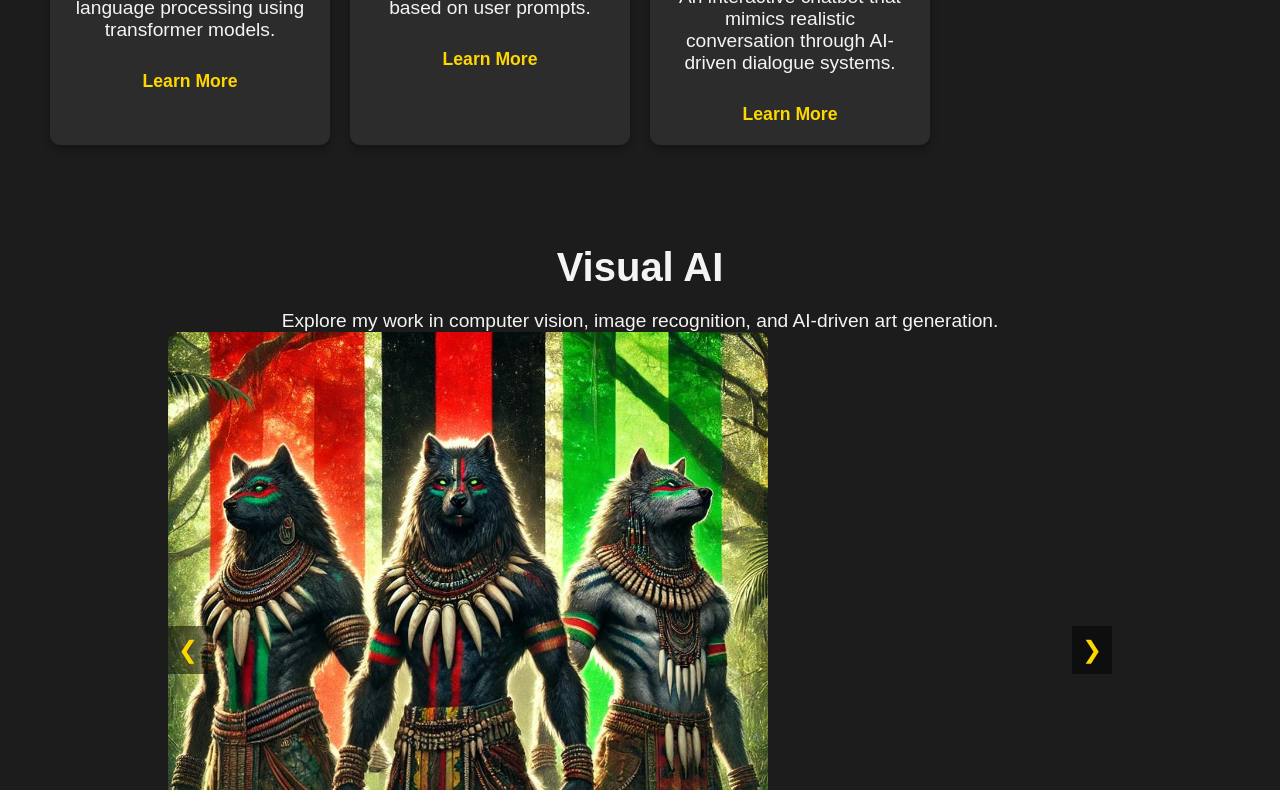
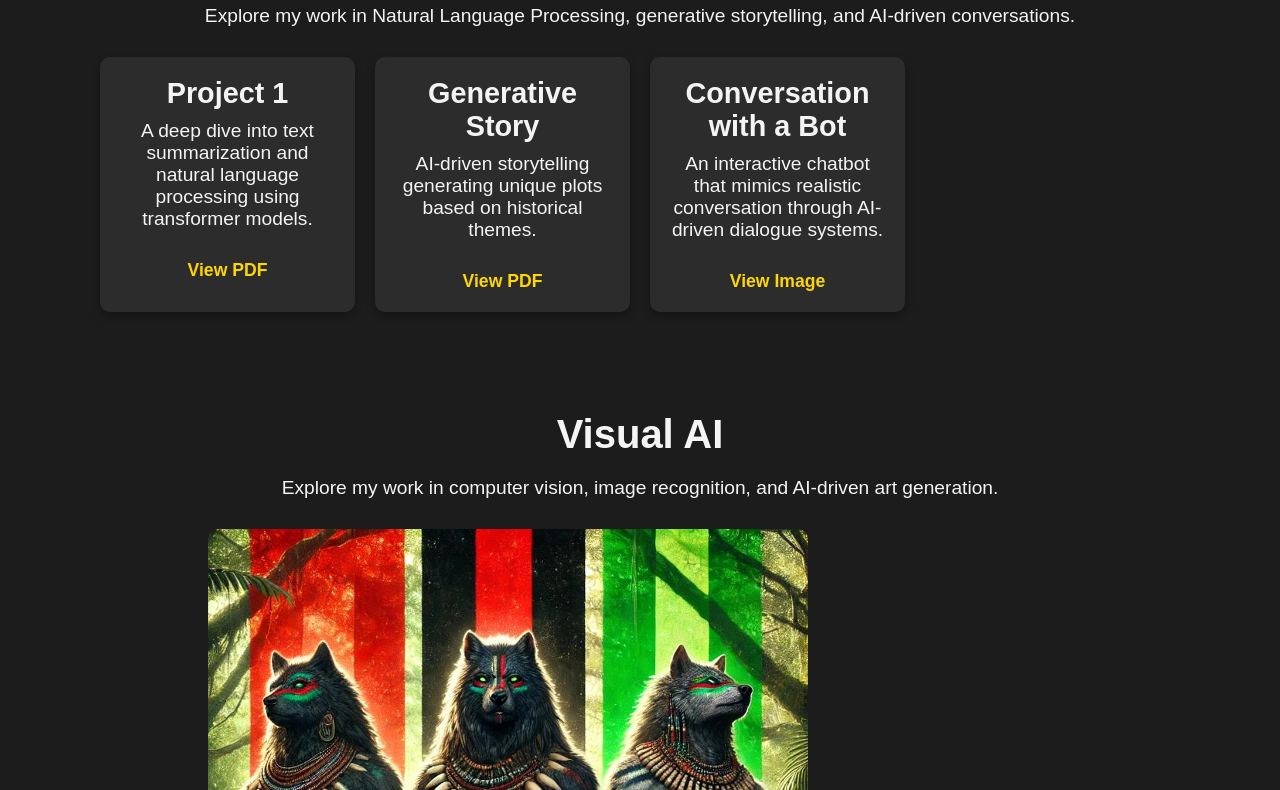
Before and after one commit to CKThaPoet/PortfolioExperiment, a plain HTML site: page index.html in a window 1280 px wide. Shown: the part 619-1409 px from the top of the page. Drawn offline with Linux system fonts and the light colour scheme; a script that the page names is missing.

Commit message:
added code for textual AI section.
added the projects from Week Five: Playful Generation, and Week Four: Cut-up Texts

This made edits to be able to inject them into the html and css.

```diff
--- a/index.html
+++ b/index.html
@@ -30,30 +30,34 @@
       <p>Explore my work in Natural Language Processing, text generation, and conversational AI.</p>
 
       <!-- Textual Projects Cards -->
+      <section id="textual">
+        <h2>Textual AI</h2>
+        <p>Explore my work in Natural Language Processing, generative storytelling, and AI-driven conversations.</p>
+
+        <!-- Textual Projects Cards -->
         <div class="textual-cards-container">
             <!-- Project 1 Card -->
             <div class="card">
                 <h3>Project 1</h3>
                 <p>A deep dive into text summarization and natural language processing using transformer models.</p>
-              <a href="#">Learn More</a>
+                <a href="werewolf_final_comic_zine (1).pdf" target="_blank">View PDF</a>
             </div>
 
             <!-- Generative Story Card -->
             <div class="card">
                 <h3>Generative Story</h3>
-              <p>AI-driven story generation that crafts unique plots based on user prompts.</p>
-              <a href="#">Learn More</a>
+                <p>AI-driven storytelling generating unique plots based on historical themes.</p>
+                <a href="african_american_history_images.pdf" target="_blank">View PDF</a>
             </div>
 
             <!-- Conversation with a Bot Card -->
             <div class="card">
                 <h3>Conversation with a Bot</h3>
                 <p>An interactive chatbot that mimics realistic conversation through AI-driven dialogue systems.</p>
-              <a href="#">Learn More</a>
+                <a href="convosationwithabot.png" target="_blank">View Image</a>
             </div>
         </div>
     </section>
-
 
     <!-- Visual AI Section with Image Carousel -->
     <section id="visual">
--- a/styles.css
+++ b/styles.css
@@ -210,6 +210,7 @@ footer {
   transform: translateY(-10px);
   box-shadow: 0 6px 12px rgba(0, 0, 0, 0.5);
 }
+
 /* Procedural AI Section */
 #procedural {
   padding: 50px;
```
Also changed, not shown: convosationwithabot.png (added), 2 other files. Lines whose indentation alone changed are shown as unchanged.
